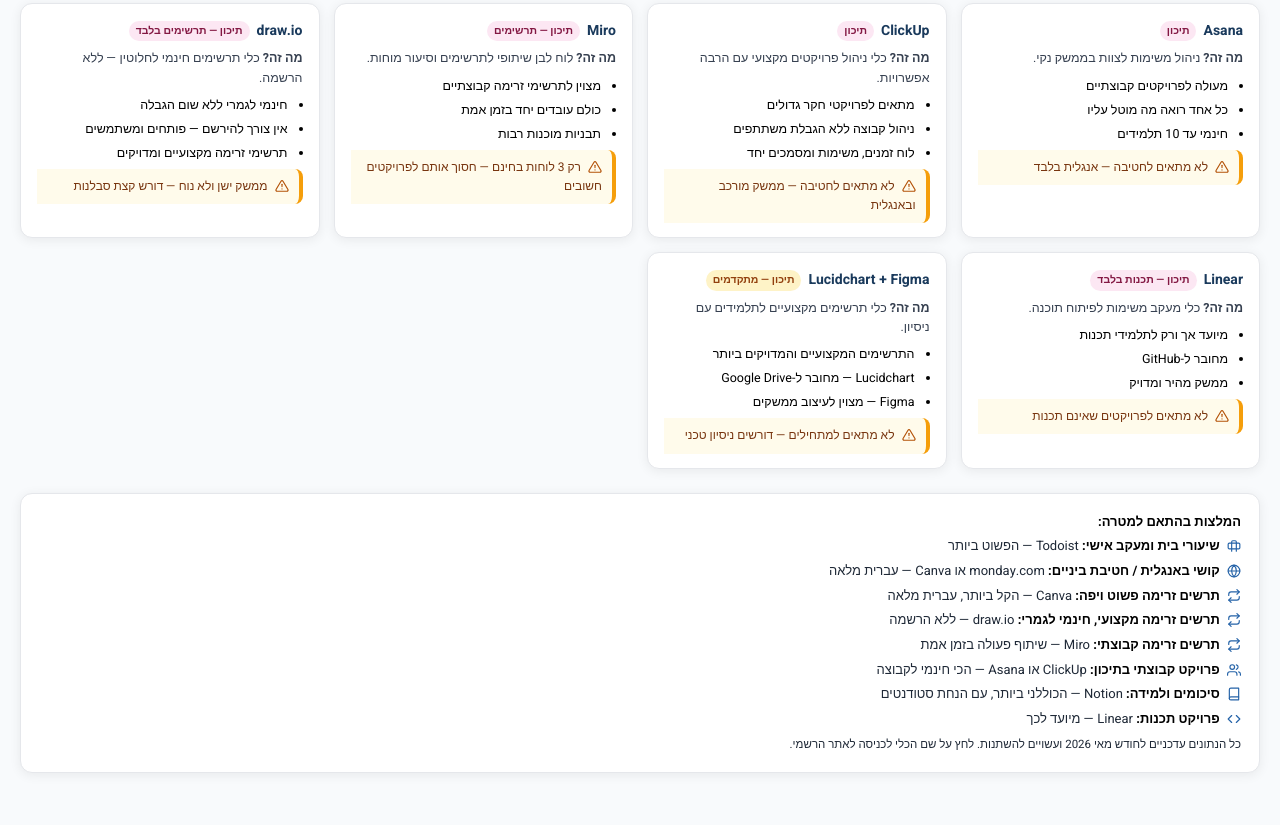
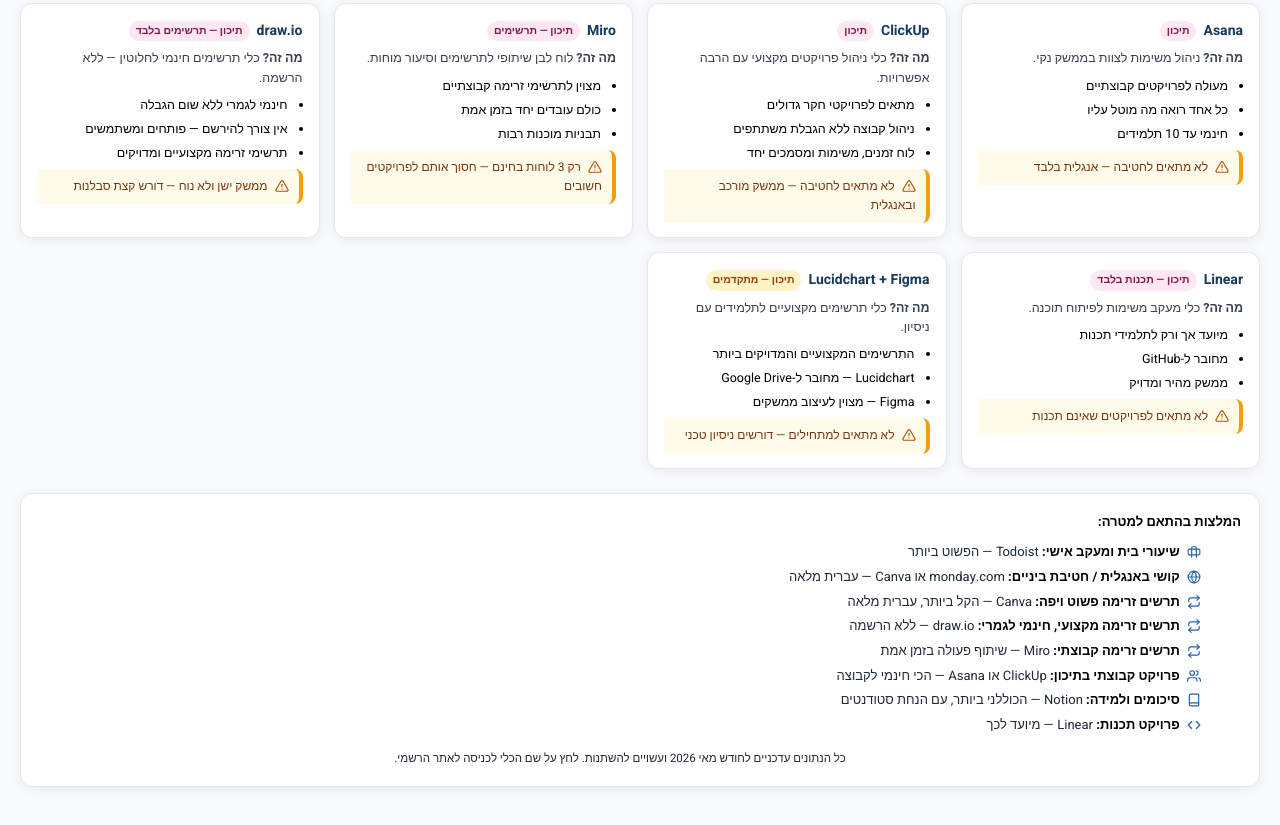
Before and after one commit to Nsh68/flow_chart_tools, a plain HTML site: page index.html in a window 1280 px wide. Shown: the part 1883-2708 px from the top of the page. Drawn offline with Linux system fonts and the light colour scheme.

Commit message:
Change footer note alignment to center

```diff
--- a/index.html
+++ b/index.html
@@ -60,7 +60,7 @@
     font-size: 11.5px;
     font-weight: 600;
     padding: 12px 10px;
-    text-align: right;
+    text-align: center;
     border-left: 1px solid rgba(255,255,255,0.07);
     vertical-align: bottom;
   }
@@ -107,6 +107,7 @@
 
   .footer-note { background: var(--bg-white); border: 1px solid var(--border); border-radius: 12px; padding: 16px 18px; margin-top: 24px; font-size: 13px; color: #1f2937; box-shadow: var(--shadow); line-height: 1.9; }
   .footer-note strong { color: var(--text-main); }
+  .footer-note .items { display: block; padding-right: 40px; margin-top: 6px; }
 
   @media (max-width: 700px) {
     header { padding: 22px 14px; }
@@ -463,8 +464,8 @@
   </div>
 
   <div class="footer-note">
-    <strong>המלצות בהתאם למטרה:</strong><br>
-    <svg style="display:inline;vertical-align:-3px;margin-left:4px" width="14" height="14" viewBox="0 0 24 24" fill="none" stroke="#2563a8" stroke-width="2" stroke-linecap="round" stroke-linejoin="round"><path d="M20 7H4a2 2 0 0 0-2 2v6a2 2 0 0 0 2 2h16a2 2 0 0 0 2-2V9a2 2 0 0 0-2-2z"/><path d="M16 21V5a2 2 0 0 0-2-2h-4a2 2 0 0 0-2 2v16"/></svg> <strong>שיעורי בית ומעקב אישי:</strong> Todoist — הפשוט ביותר<br>
+    <strong>המלצות בהתאם למטרה:</strong>
+    <div class="items"><svg style="display:inline;vertical-align:-3px;margin-left:4px" width="14" height="14" viewBox="0 0 24 24" fill="none" stroke="#2563a8" stroke-width="2" stroke-linecap="round" stroke-linejoin="round"><path d="M20 7H4a2 2 0 0 0-2 2v6a2 2 0 0 0 2 2h16a2 2 0 0 0 2-2V9a2 2 0 0 0-2-2z"/><path d="M16 21V5a2 2 0 0 0-2-2h-4a2 2 0 0 0-2 2v16"/></svg> <strong>שיעורי בית ומעקב אישי:</strong> Todoist — הפשוט ביותר<br>
     <svg style="display:inline;vertical-align:-3px;margin-left:4px" width="14" height="14" viewBox="0 0 24 24" fill="none" stroke="#2563a8" stroke-width="2" stroke-linecap="round" stroke-linejoin="round"><circle cx="12" cy="12" r="10"/><line x1="2" y1="12" x2="22" y2="12"/><path d="M12 2a15.3 15.3 0 0 1 4 10 15.3 15.3 0 0 1-4 10 15.3 15.3 0 0 1-4-10 15.3 15.3 0 0 1 4-10z"/></svg> <strong>קושי באנגלית / חטיבת ביניים:</strong> monday.com או Canva — עברית מלאה<br>
     <svg style="display:inline;vertical-align:-3px;margin-left:4px" width="14" height="14" viewBox="0 0 24 24" fill="none" stroke="#2563a8" stroke-width="2" stroke-linecap="round" stroke-linejoin="round"><polyline points="17 1 21 5 17 9"/><path d="M3 11V9a4 4 0 0 1 4-4h14"/><polyline points="7 23 3 19 7 15"/><path d="M21 13v2a4 4 0 0 1-4 4H3"/></svg> <strong>תרשים זרימה פשוט ויפה:</strong> Canva — הקל ביותר, עברית מלאה<br>
     <svg style="display:inline;vertical-align:-3px;margin-left:4px" width="14" height="14" viewBox="0 0 24 24" fill="none" stroke="#2563a8" stroke-width="2" stroke-linecap="round" stroke-linejoin="round"><polyline points="17 1 21 5 17 9"/><path d="M3 11V9a4 4 0 0 1 4-4h14"/><polyline points="7 23 3 19 7 15"/><path d="M21 13v2a4 4 0 0 1-4 4H3"/></svg> <strong>תרשים זרימה מקצועי, חינמי לגמרי:</strong> draw.io — ללא הרשמה<br>
@@ -472,7 +473,8 @@
     <svg style="display:inline;vertical-align:-3px;margin-left:4px" width="14" height="14" viewBox="0 0 24 24" fill="none" stroke="#2563a8" stroke-width="2" stroke-linecap="round" stroke-linejoin="round"><path d="M17 21v-2a4 4 0 0 0-4-4H5a4 4 0 0 0-4 4v2"/><circle cx="9" cy="7" r="4"/><path d="M23 21v-2a4 4 0 0 0-3-3.87"/><path d="M16 3.13a4 4 0 0 1 0 7.75"/></svg> <strong>פרויקט קבוצתי בתיכון:</strong> ClickUp או Asana — הכי חינמי לקבוצה<br>
     <svg style="display:inline;vertical-align:-3px;margin-left:4px" width="14" height="14" viewBox="0 0 24 24" fill="none" stroke="#2563a8" stroke-width="2" stroke-linecap="round" stroke-linejoin="round"><path d="M4 19.5A2.5 2.5 0 0 1 6.5 17H20"/><path d="M6.5 2H20v20H6.5A2.5 2.5 0 0 1 4 19.5v-15A2.5 2.5 0 0 1 6.5 2z"/></svg> <strong>סיכומים ולמידה:</strong> Notion — הכוללני ביותר, עם הנחת סטודנטים<br>
     <svg style="display:inline;vertical-align:-3px;margin-left:4px" width="14" height="14" viewBox="0 0 24 24" fill="none" stroke="#2563a8" stroke-width="2" stroke-linecap="round" stroke-linejoin="round"><polyline points="16 18 22 12 16 6"/><polyline points="8 6 2 12 8 18"/></svg> <strong>פרויקט תכנות:</strong> Linear — מיועד לכך<br>
-    <span style="font-size:11.5px;color:var(--text-muted)">כל הנתונים עדכניים לחודש מאי 2026 ועשויים להשתנות. לחץ על שם הכלי לכניסה לאתר הרשמי.</span>
+    <div style="text-align:center;font-size:11.5px;color:var(--text-muted);margin-top:10px">כל הנתונים עדכניים לחודש מאי 2026 ועשויים להשתנות. לחץ על שם הכלי לכניסה לאתר הרשמי.</div>
+    </div>
   </div>
 
 </div>
```
